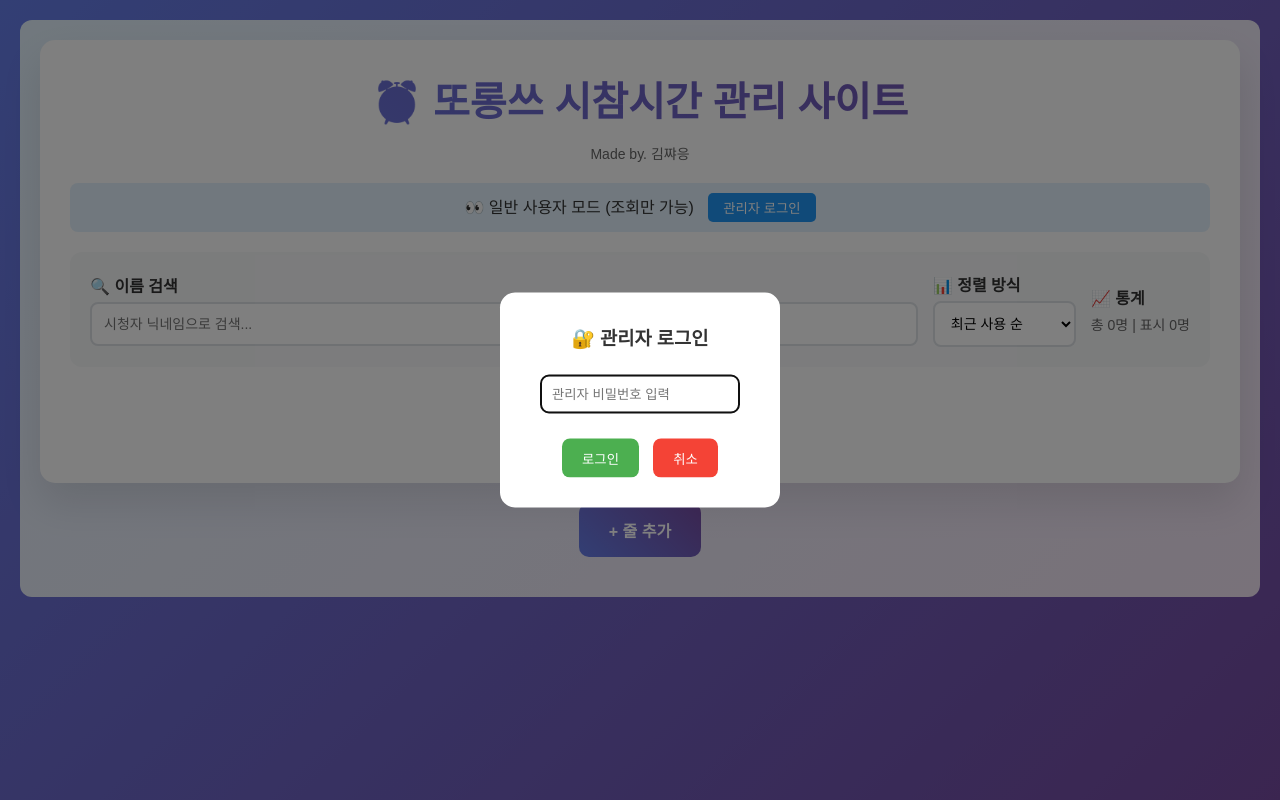
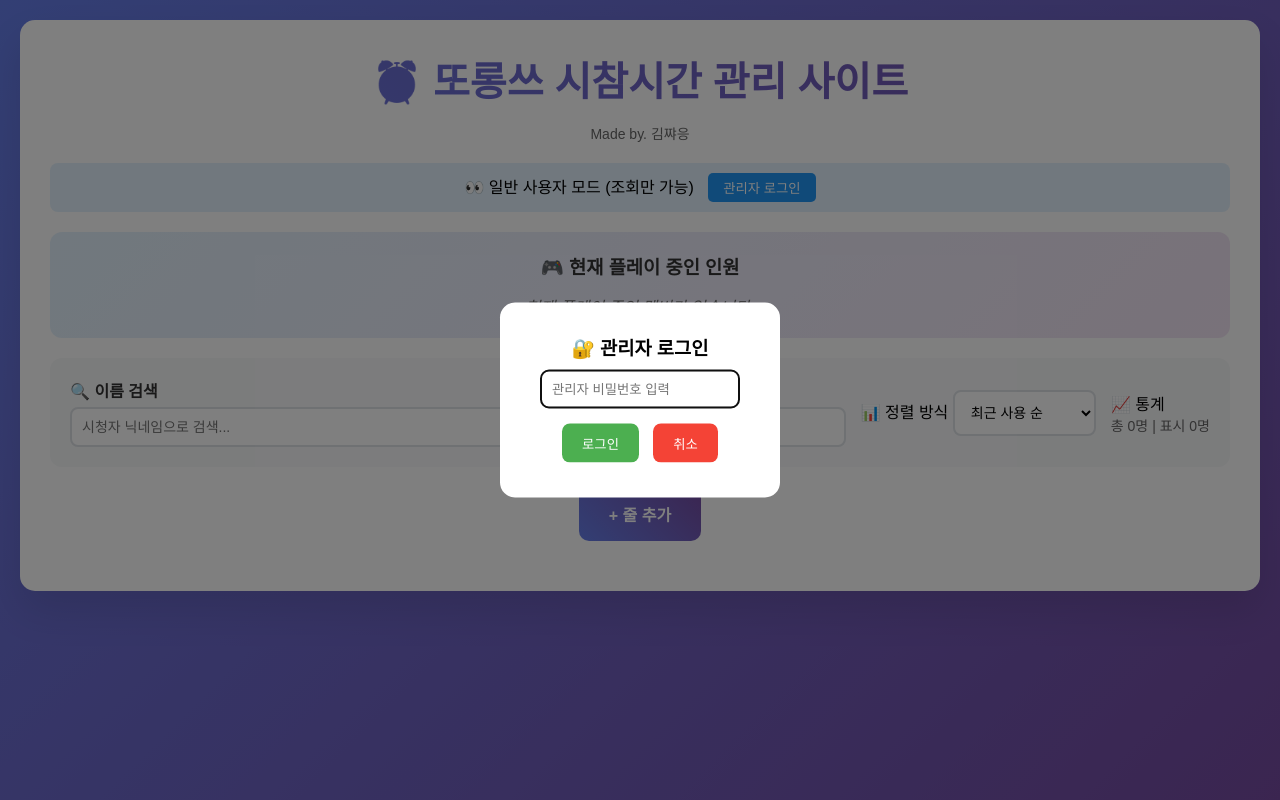
Before and after one commit to RaykimD/DDorong-Site, a website: page public/index.html in a window 1280 px wide. Both pictures are taken after a click on the button "관리자 로그인". Drawn offline with Linux system fonts and the light colour scheme.

Commit message:
UI 완전 복구 및 기능 정상화

```diff
--- a/public/index.html
+++ b/public/index.html
@@ -1,6 +1,3 @@
-</div>
-
-<div class="current-players" id="current-players">
 <!DOCTYPE html>
 <html lang="ko">
 
@@ -39,6 +36,163 @@
             background: linear-gradient(45deg, #667eea, #764ba2);
             -webkit-background-clip: text;
             -webkit-text-fill-color: transparent;
+        }
+
+        .auth-status {
+            text-align: center;
+            margin-bottom: 20px;
+            padding: 10px;
+            border-radius: 8px;
+            background: #e3f2fd;
+        }
+
+        .auth-btn {
+            margin-left: 10px;
+            padding: 5px 15px;
+            border: none;
+            background: #2196f3;
+            color: white;
+            border-radius: 5px;
+            cursor: pointer;
+        }
+
+        .modal {
+            display: none;
+            position: fixed;
+            top: 0;
+            left: 0;
+            width: 100%;
+            height: 100%;
+            background: rgba(0, 0, 0, 0.5);
+            z-index: 1000;
+        }
+
+        .modal-content {
+            position: absolute;
+            top: 50%;
+            left: 50%;
+            transform: translate(-50%, -50%);
+            background: white;
+            padding: 30px;
+            border-radius: 15px;
+            text-align: center;
+        }
+
+        .modal input {
+            padding: 10px;
+            margin: 10px;
+            border: 2px solid #ddd;
+            border-radius: 8px;
+            width: 200px;
+        }
+
+        .modal button {
+            padding: 10px 20px;
+            border: none;
+            border-radius: 8px;
+            margin: 5px;
+            cursor: pointer;
+        }
+
+        .btn-success {
+            background: #4caf50;
+            color: white;
+        }
+
+        .btn-danger {
+            background: #f44336;
+            color: white;
+        }
+
+        .current-players {
+            background: linear-gradient(135deg, #e3f2fd 0%, #f3e5f5 100%);
+            color: #333;
+            border-radius: 12px;
+            padding: 20px;
+            margin-bottom: 20px;
+        }
+
+        .current-players h3 {
+            margin-bottom: 15px;
+            text-align: center;
+            color: #333;
+        }
+
+        .player-card {
+            background: rgba(255, 255, 255, 0.8);
+            border-radius: 8px;
+            padding: 15px;
+            margin-bottom: 10px;
+            display: flex;
+            justify-content: space-between;
+            align-items: center;
+            border: 1px solid rgba(102, 126, 234, 0.2);
+        }
+
+        .player-info {
+            display: flex;
+            align-items: center;
+            gap: 10px;
+        }
+
+        .player-time {
+            font-family: 'Courier New', monospace;
+            font-size: 18px;
+            font-weight: bold;
+            color: #333;
+        }
+
+        .no-players {
+            text-align: center;
+            color: #666;
+            font-style: italic;
+        }
+
+        .search-section {
+            background: #f8f9fa;
+            border-radius: 12px;
+            padding: 20px;
+            margin-bottom: 20px;
+        }
+
+        .search-controls {
+            display: flex;
+            align-items: center;
+            gap: 15px;
+            flex-wrap: wrap;
+        }
+
+        .search-group {
+            flex: 1;
+            min-width: 300px;
+        }
+
+        .search-group label {
+            display: block;
+            margin-bottom: 5px;
+            font-weight: bold;
+            color: #333;
+        }
+
+        .search-input {
+            width: 100%;
+            padding: 12px;
+            border: 2px solid #dee2e6;
+            border-radius: 8px;
+            font-size: 14px;
+        }
+
+        .sort-select {
+            padding: 12px;
+            border: 2px solid #dee2e6;
+            border-radius: 8px;
+            font-size: 14px;
+            background: white;
+        }
+
+        .stats {
+            font-size: 14px;
+            color: #666;
         }
 
         .timer-item {
@@ -138,6 +292,25 @@
             border-color: #28a745;
         }
 
+        .star-btn {
+            background: none;
+            border: none;
+            font-size: 20px;
+            cursor: pointer;
+            transition: all 0.3s ease;
+            margin-right: 10px;
+            color: #ddd;
+        }
+
+        .star-btn.active {
+            color: #ffd700;
+            text-shadow: 0 0 10px rgba(255, 215, 0, 0.5);
+        }
+
+        .star-btn:hover {
+            transform: scale(1.2);
+        }
+
         .control-btn {
             padding: 10px 20px;
             border: none;
@@ -234,69 +407,6 @@
             transform: translateY(-2px);
         }
 
-            .star-btn {
-                background: none;
-                border: none;
-                font-size: 20px;
-                cursor: pointer;
-                transition: all 0.3s ease;
-                margin-right: 10px;
-                color: #ddd;
-            }
-
-            .star-btn.active {
-                color: #ffd700;
-                text-shadow: 0 0 10px rgba(255, 215, 0, 0.5);
-            }
-
-            .star-btn:hover {
-                transform: scale(1.2);
-            }
-
-            .current-players {
-                background: linear-gradient(135deg, #e3f2fd 0%, #f3e5f5 100%);
-                color: #333;
-                border-radius: 12px;
-                padding: 20px;
-                margin-bottom: 20px;
-            }
-
-            .current-players h3 {
-                margin-bottom: 15px;
-                text-align: center;
-                color: #333;
-            }
-
-            .player-card {
-                background: rgba(255, 255, 255, 0.8);
-                border-radius: 8px;
-                padding: 15px;
-                margin-bottom: 10px;
-                display: flex;
-                justify-content: space-between;
-                align-items: center;
-                border: 1px solid rgba(102, 126, 234, 0.2);
-            }
-
-            .player-info {
-                display: flex;
-                align-items: center;
-                gap: 10px;
-            }
-
-            .player-time {
-                font-family: 'Courier New', monospace;
-                font-size: 18px;
-                font-weight: bold;
-                color: #333;
-            }
-
-            .no-players {
-                text-align: center;
-                color: #666;
-                font-style: italic;
-            }
-
         @media (max-width: 768px) {
             .timer-item {
                 flex-direction: column;
@@ -316,50 +426,46 @@
 <body>
     <div class="container">
         <h1>⏰ 또롱쓰 시참시간 관리 사이트</h1>
-            <p style="text-align: center; color: #666; font-size: 14px; margin-top: -15px; margin-bottom: 20px;">Made
-                by. 김쨔응</p>
+        <p style="text-align: center; color: #666; font-size: 14px; margin-top: -15px; margin-bottom: 20px;">Made by.
+            김쨔응</p>
 
         <!-- 권한 상태 표시 -->
-            <div id="auth-status"
-                style="text-align: center; margin-bottom: 20px; padding: 10px; border-radius: 8px; background: #e3f2fd;">
+        <div class="auth-status" id="auth-status">
             <span id="user-role">👀 일반 사용자 모드 (조회만 가능)</span>
-                <button id="admin-login-btn" onclick="showAdminLogin()"
-                    style="margin-left: 10px; padding: 5px 15px; border: none; background: #2196f3; color: white; border-radius: 5px; cursor: pointer;">관리자
-                    로그인</button>
+            <button class="auth-btn" id="admin-login-btn" onclick="showAdminLogin()">관리자 로그인</button>
         </div>
 
         <!-- 관리자 로그인 모달 -->
-            <div id="admin-modal"
-                style="display: none; position: fixed; top: 0; left: 0; width: 100%; height: 100%; background: rgba(0,0,0,0.5); z-index: 1000;">
-                <div
-                    style="position: absolute; top: 50%; left: 50%; transform: translate(-50%, -50%); background: white; padding: 30px; border-radius: 15px; text-align: center;">
+        <div class="modal" id="admin-modal">
+            <div class="modal-content">
                 <h3>🔐 관리자 로그인</h3>
-                    <input type="password" id="admin-password" placeholder="관리자 비밀번호 입력"
-                        style="padding: 10px; margin: 10px; border: 2px solid #ddd; border-radius: 8px; width: 200px;">
-                    <div style="margin-top: 15px;">
-                        <button onclick="adminLogin()"
-                            style="padding: 10px 20px; background: #4caf50; color: white; border: none; border-radius: 8px; margin-right: 10px; cursor: pointer;">로그인</button>
-                        <button onclick="hideAdminLogin()"
-                            style="padding: 10px 20px; background: #f44336; color: white; border: none; border-radius: 8px; cursor: pointer;">취소</button>
+                <input type="password" id="admin-password" placeholder="관리자 비밀번호 입력">
+                <div>
+                    <button class="btn-success" onclick="adminLogin()">로그인</button>
+                    <button class="btn-danger" onclick="hideAdminLogin()">취소</button>
                 </div>
             </div>
         </div>
 
+        <!-- 현재 플레이 중인 인원 -->
+        <div class="current-players" id="current-players">
+            <h3>🎮 현재 플레이 중인 인원</h3>
+            <div id="active-players-list">
+                <div class="no-players">현재 플레이 중인 멤버가 없습니다.</div>
+            </div>
+        </div>
+
         <!-- 검색 및 정렬 기능 -->
-            <div style="background: #f8f9fa; border-radius: 12px; padding: 20px; margin-bottom: 20px;">
-                <div style="display: flex; align-items: center; gap: 15px; flex-wrap: wrap;">
-                    <div style="flex: 1; min-width: 300px;">
-                        <label style="display: block; margin-bottom: 5px; font-weight: bold; color: #333;">🔍 이름
-                            검색</label>
-                        <input type="text" id="search-input" placeholder="시청자 닉네임으로 검색..."
-                            style="width: 100%; padding: 12px; border: 2px solid #dee2e6; border-radius: 8px; font-size: 14px;"
+        <div class="search-section">
+            <div class="search-controls">
+                <div class="search-group">
+                    <label>🔍 이름 검색</label>
+                    <input type="text" class="search-input" id="search-input" placeholder="시청자 닉네임으로 검색..."
                         oninput="filterTimers()">
                 </div>
                 <div>
-                        <label style="display: block; margin-bottom: 5px; font-weight: bold; color: #333;">📊 정렬
-                            방식</label>
-                        <select id="sort-select" onchange="renderTimers()"
-                            style="padding: 12px; border: 2px solid #dee2e6; border-radius: 8px; font-size: 14px; background: white;">
+                    <label>📊 정렬 방식</label>
+                    <select class="sort-select" id="sort-select" onchange="renderTimers()">
                         <option value="recent">최근 사용 순</option>
                         <option value="name">이름 순 (가나다)</option>
                         <option value="time">남은 시간 순</option>
@@ -367,16 +473,11 @@
                     </select>
                 </div>
                 <div>
-                        <label style="display: block; margin-bottom: 5px; font-weight: bold; color: #333;">📈 통계</label>
-                        <div style="font-size: 14px; color: #666;">
+                    <label>📈 통계</label>
+                    <div class="stats">
                         총 <span id="total-count">0</span>명 | 표시 <span id="visible-count">0</span>명
                     </div>
                 </div>
-                </div>
-            </div>
-            <h3>🎮 현재 플레이 중인 인원</h3>
-            <div id="active-players-list">
-                <div class="no-players">현재 플레이 중인 멤버가 없습니다.</div>
             </div>
         </div>
 
@@ -390,9 +491,9 @@
     <script>
         let timers = [];
         let timerIdCounter = 0;
-    let isAdmin = false; // 관리자 권한 상태
-    let filteredTimers = []; // 필터링된 타이머들
-    const adminPassword = "ddorong2025"; // 관리자 비밀번호
+        let isAdmin = false;
+        let filteredTimers = [];
+        const adminPassword = "ddorong2025";
 
         // 관리자 로그인 모달 표시
         function showAdminLogin() {
@@ -433,17 +534,18 @@
         function updateAuthStatus() {
             const userRole = document.getElementById('user-role');
             const loginBtn = document.getElementById('admin-login-btn');
+            const authStatus = document.getElementById('auth-status');
 
             if (isAdmin) {
                 userRole.innerHTML = '🔧 관리자 모드 (수정 가능)';
                 loginBtn.innerHTML = '로그아웃';
                 loginBtn.onclick = adminLogout;
-            document.getElementById('auth-status').style.background = '#e8f5e8';
+                authStatus.style.background = '#e8f5e8';
             } else {
                 userRole.innerHTML = '👀 일반 사용자 모드 (조회만 가능)';
                 loginBtn.innerHTML = '관리자 로그인';
                 loginBtn.onclick = showAdminLogin;
-            document.getElementById('auth-status').style.background = '#e3f2fd';
+                authStatus.style.background = '#e3f2fd';
             }
         }
 
@@ -459,25 +561,15 @@
             const savedTimers = localStorage.getItem('timeManagerTimers');
             if (savedTimers) {
                 timers = JSON.parse(savedTimers);
-            // 기존 데이터에 필드가 없으면 추가
                 timers.forEach(timer => {
-                if (timer.totalSeconds === undefined) {
-                    timer.totalSeconds = 0;
-                }
-                if (timer.totalHours === undefined) {
-                    timer.totalHours = 0;
-                }
-                if (timer.isActive === undefined) {
-                    timer.isActive = false;
-                }
-                if (timer.lastUsed === undefined) {
-                    timer.lastUsed = Date.now(); // 기존 데이터에 현재 시간으로 설정
-                }
+                    if (timer.totalSeconds === undefined) timer.totalSeconds = 0;
+                    if (timer.totalHours === undefined) timer.totalHours = 0;
+                    if (timer.isActive === undefined) timer.isActive = false;
+                    if (timer.lastUsed === undefined) timer.lastUsed = Date.now();
                 });
                 timerIdCounter = Math.max(...timers.map(t => t.id), 0) + 1;
                 renderTimers();
             } else {
-            // 초기 타이머 하나 추가
                 addTimer();
             }
         }
@@ -502,9 +594,9 @@
                 totalSeconds: 0,
                 currentTime: 0,
                 isRunning: false,
-            isActive: false, // 현재 플레이 중인지 여부
+                isActive: false,
                 startTime: null,
-            lastUsed: Date.now(), // 마지막 사용 시간 추가
+                lastUsed: Date.now(),
                 usageLog: []
             };
 
@@ -547,9 +639,8 @@
             }
 
             timer.isActive = !timer.isActive;
-        timer.lastUsed = Date.now(); // 상태 변경 시에도 최근 사용으로 업데이트
+            timer.lastUsed = Date.now();
 
-        // 비활성화되면 타이머도 정지
             if (!timer.isActive && timer.isRunning) {
                 toggleTimer(id);
             }
@@ -569,30 +660,25 @@
             const timer = timers.find(t => t.id === id);
             if (!timer) return;
 
-        // 타이머 사용 시 lastUsed 업데이트
             timer.lastUsed = Date.now();
 
             if (timer.isRunning) {
-            // 정지
                 timer.isRunning = false;
                 const endTime = Date.now();
                 const usedTime = Math.floor((endTime - timer.startTime) / 1000);
                 const usedHours = Math.floor(usedTime / 3600);
                 const usedMinutes = Math.floor((usedTime % 3600) / 60);
 
-            // 사용 로그 추가
                 const now = new Date();
                 const logEntry = `${now.toLocaleDateString()} ${now.toLocaleTimeString()}: ${usedHours}시간 ${usedMinutes}분 사용`;
                 timer.usageLog.unshift(logEntry);
 
-            // 로그는 최대 10개까지만 보관
                 if (timer.usageLog.length > 10) {
                     timer.usageLog = timer.usageLog.slice(0, 10);
                 }
 
                 timer.startTime = null;
             } else {
-            // 시작 - 보유 시간이 있는지 확인
                 const totalSeconds = (timer.totalHours * 3600) + (timer.totalMinutes * 60) + timer.totalSeconds;
                 if (totalSeconds <= timer.currentTime) {
                     alert('보유 시간이 부족합니다!');
@@ -607,9 +693,8 @@
             saveData();
         }
 
-    // 시간 형식 변환 (초 -> 시:분:초)
+        // 시간 형식 변환
         function formatTime(seconds) {
-        // NaN 체크
             if (isNaN(seconds) || seconds < 0) {
                 seconds = 0;
             }
@@ -620,20 +705,18 @@
             return `${hours.toString().padStart(2, '0')}:${minutes.toString().padStart(2, '0')}:${secs.toString().padStart(2, '0')}`;
         }
 
-    // 타이머 업데이트 (매초마다 실행)
+        // 타이머 업데이트
         function updateTimers() {
             let updated = false;
             const now = Date.now();
 
             timers.forEach(timer => {
                 if (timer.isRunning && timer.startTime) {
-                const elapsed = Math.floor((now - timer.startTime) / 1000);
                     timer.currentTime = Math.min(
                         timer.currentTime + 1,
                         (timer.totalHours * 3600) + (timer.totalMinutes * 60) + timer.totalSeconds
                     );
 
-                // 시간이 다 소모되면 자동 정지
                     if (timer.currentTime >= (timer.totalHours * 3600) + (timer.totalMinutes * 60) + timer.totalSeconds) {
                         timer.isRunning = false;
                         timer.startTime = null;
@@ -655,12 +738,10 @@
             const searchTerm = document.getElementById('search-input')?.value.toLowerCase() || '';
             const sortBy = document.getElementById('sort-select')?.value || 'recent';
 
-        // 검색 필터링
             let filtered = timers.filter(timer =>
                 timer.name.toLowerCase().includes(searchTerm)
             );
 
-        // 정렬
             switch (sortBy) {
                 case 'recent':
                     filtered.sort((a, b) => (b.lastUsed || 0) - (a.lastUsed || 0));
@@ -689,19 +770,18 @@
             return filtered;
         }
 
-    // 타이머 필터링 (검색)
+        // 타이머 필터링
         function filterTimers() {
             renderTimers();
         }
+
         // 타이머 렌더링
         function renderTimers() {
             const container = document.getElementById('timers-container');
             container.innerHTML = '';
 
-        // 필터링 및 정렬된 타이머 가져오기
             filteredTimers = getFilteredAndSortedTimers();
 
-        // 통계 업데이트
             document.getElementById('total-count').textContent = timers.length;
             document.getElementById('visible-count').textContent = filteredTimers.length;
 
@@ -774,7 +854,6 @@
 
             renderActivePlayers();
 
-        // 줄 추가 버튼 표시/숨기기
             const addTimerBtn = document.getElementById('add-timer-btn');
             if (addTimerBtn) {
                 addTimerBtn.style.display = isAdmin ? 'block' : 'none';
@@ -815,9 +894,9 @@
             const timer = timers.find(t => t.id === id);
             if (timer) {
                 timer.name = name;
-            timer.lastUsed = Date.now(); // 이름 변경 시에도 최근 사용으로 업데이트
+                timer.lastUsed = Date.now();
                 saveData();
-            renderTimers(); // 정렬 업데이트를 위해 다시 렌더링
+                renderTimers();
             }
         }
 
@@ -828,7 +907,7 @@
             const timer = timers.find(t => t.id === id);
             if (timer) {
                 timer.totalHours = parseInt(hours) || 0;
-            timer.lastUsed = Date.now(); // 시간 변경 시에도 최근 사용으로 업데이트
+                timer.lastUsed = Date.now();
                 saveData();
                 renderTimers();
             }
@@ -860,9 +939,9 @@
 
         // 초기화 및 주기적 업데이트
         window.onload = function () {
-        updateAuthStatus(); // 권한 상태 초기화
+            updateAuthStatus();
             loadData();
-        setInterval(updateTimers, 1000); // 매초마다 업데이트
+            setInterval(updateTimers, 1000);
         };
     </script>
 </body>
```
Lines whose indentation alone changed are shown as unchanged.
